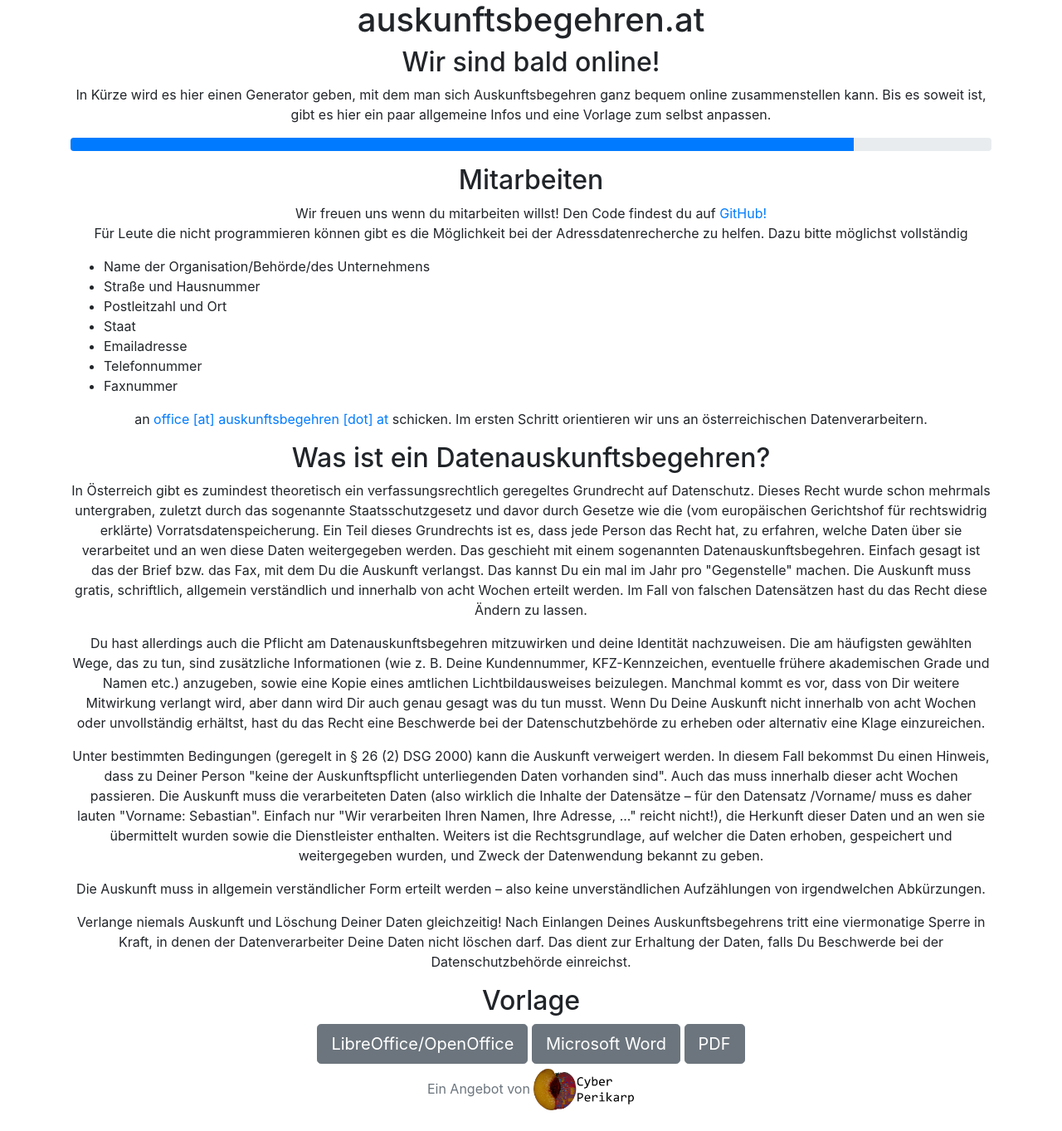
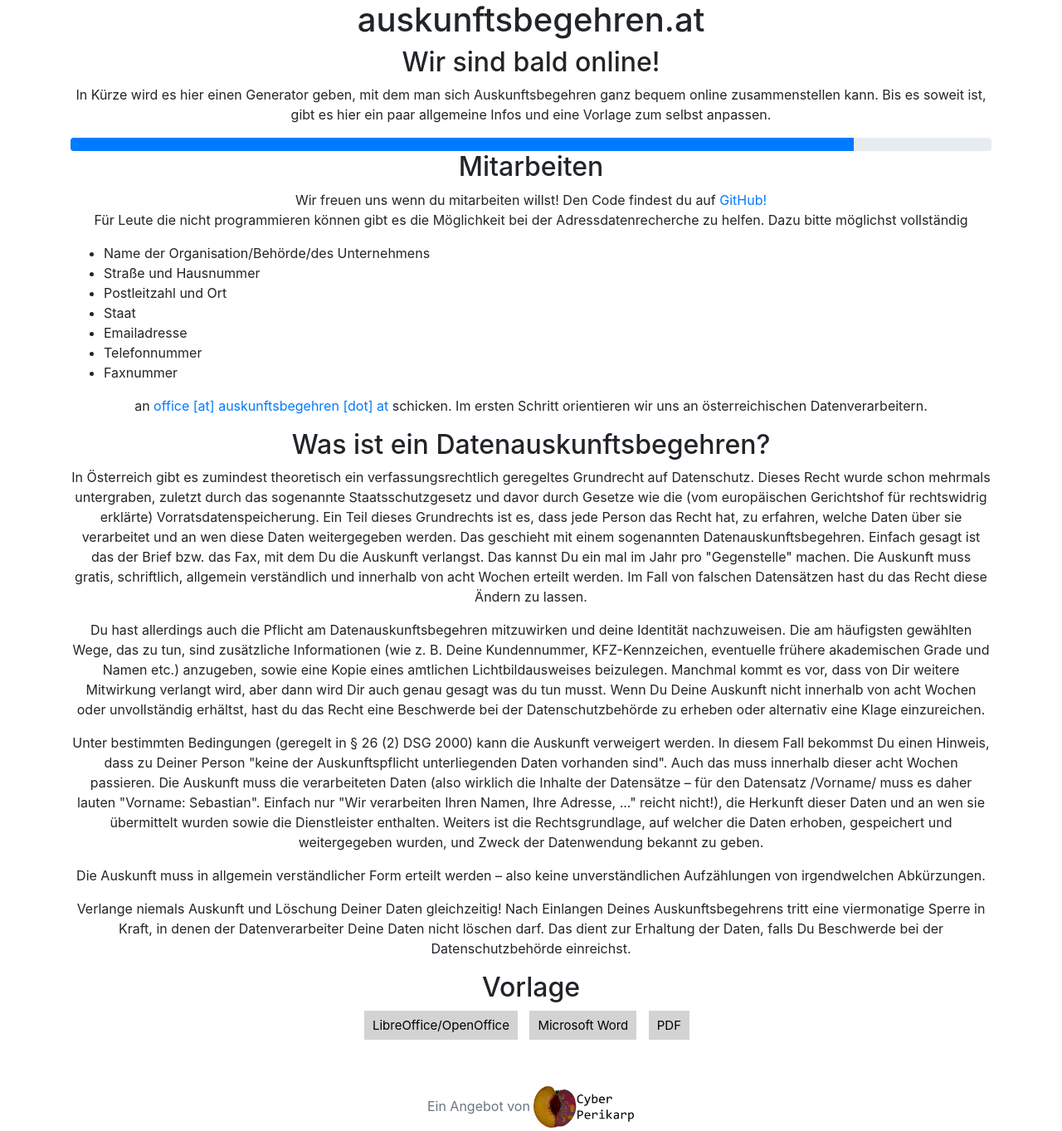
Before and after one commit to cyber-perikarp/auskunftsbegehren_at, a PHP site: page / in a window 1280 px wide. Shown: the whole page at 83% size. Before the commit the page ends 1338 px from the top, so only its background shows below. Run offline with PHP 8.4, Linux system fonts and the light colour scheme.

Commit message:
valid html

```diff
--- a/web/css/site.css
+++ b/web/css/site.css
@@ -18,3 +18,15 @@ body {
 .logo {
     height: 50px;
 }
+
+.download {
+    padding: 10px;
+    margin: 0px 10px 50px 0px;
+    background: lightgrey;
+    font-size: 15px;
+    line-height: 15px;
+    color: black;
+    width: auto;
+    height: auto;
+    display: inline-block;
+}
--- a/web/index.html
+++ b/web/index.html
@@ -1,5 +1,5 @@
 <!doctype html>
-<html lang="en">
+<html lang="de">
 <head>
     <meta charset="utf-8">
     <meta name="viewport" content="width=device-width, initial-scale=1, shrink-to-fit=no">
@@ -21,16 +21,17 @@
     </h2>
     <p>
         In Kürze wird es hier einen Generator geben, mit dem man sich Auskunftsbegehren ganz bequem online zusammenstellen kann. Bis es soweit ist, gibt es hier ein paar allgemeine Infos und eine Vorlage zum selbst anpassen.
-        <div class="progress">
-            <div class="progress-bar" role="progressbar" style="width: 85%" aria-valuenow="85" aria-valuemin="0" aria-valuemax="100"></div>
-        </div>
     </p>
+    <div class="progress">
+        <div class="progress-bar" role="progressbar" style="width: 85%" aria-valuenow="85" aria-valuemin="0" aria-valuemax="100"></div>
+    </div>
     <h2>
         Mitarbeiten
     </h2>
     <p>
         Wir freuen uns wenn du mitarbeiten willst! Den Code findest du auf <a href="https://github.com/cyber-perikarp">GitHub!</a><br>
         Für Leute die nicht programmieren können gibt es die Möglichkeit bei der Adressdatenrecherche zu helfen. Dazu bitte möglichst vollständig
+    </p>
         <ul class="text-left">
             <li>
                 Name der Organisation/Behörde/des Unternehmens
@@ -54,6 +55,7 @@
                 Faxnummer
             </li>
         </ul>
+    <p>
         an <a href="javascript:linkTo_UnCryptMailto('nbjmup;pggjdfAbvtlvogutcfhfisfo/bu');">office [at] auskunftsbegehren [dot] at</a> schicken. Im ersten Schritt orientieren wir uns an österreichischen Datenverarbeitern.
     </p>
     <h2>
@@ -69,15 +71,15 @@
         Vorlage
     </h2>
     <p>
-        <a href="vorlage/dsg-auskunft-vorlage.odt"><button type="button" class="btn btn-secondary btn-lg">LibreOffice/OpenOffice</button></a>
-        <a href="vorlage/dsg-auskunft-vorlage.docx"><button type="button" class="btn btn-secondary btn-lg">Microsoft Word</button></a>
-        <a href="vorlage/dsg-auskunft-vorlage.pdf"><button type="button" class="btn btn-secondary btn-lg">PDF</button></a>
+        <a href="vorlage/dsg-auskunft-vorlage.odt"><span class="download">LibreOffice/OpenOffice</span></a>
+        <a href="vorlage/dsg-auskunft-vorlage.docx"><span class="download">Microsoft Word</span></a>
+        <a href="vorlage/dsg-auskunft-vorlage.pdf"><span class="download">PDF</span></a>
     </p>
 </main>
 <footer class="footer">
     <div class="container">
         <span class="text-muted">
-            Ein Angebot von <a href="https://www.cyber-perikarp.eu/de"><img class="logo" src="logo-cyber-perikarp.png"></a>
+            Ein Angebot von <a href="https://www.cyber-perikarp.eu/de"><img class="logo" alt="Cyber Perikarp" src="logo-cyber-perikarp.png"></a>
         </span>
     </div>
 </footer>
```
